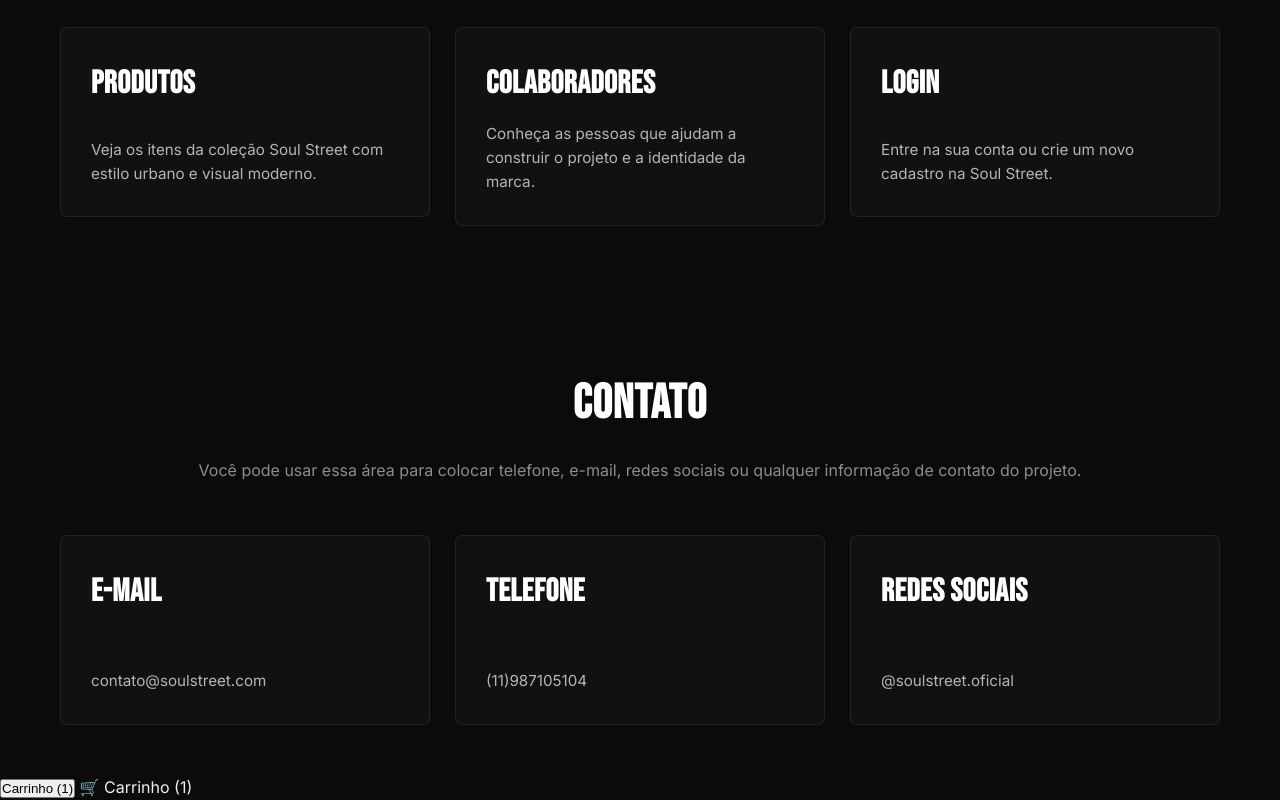
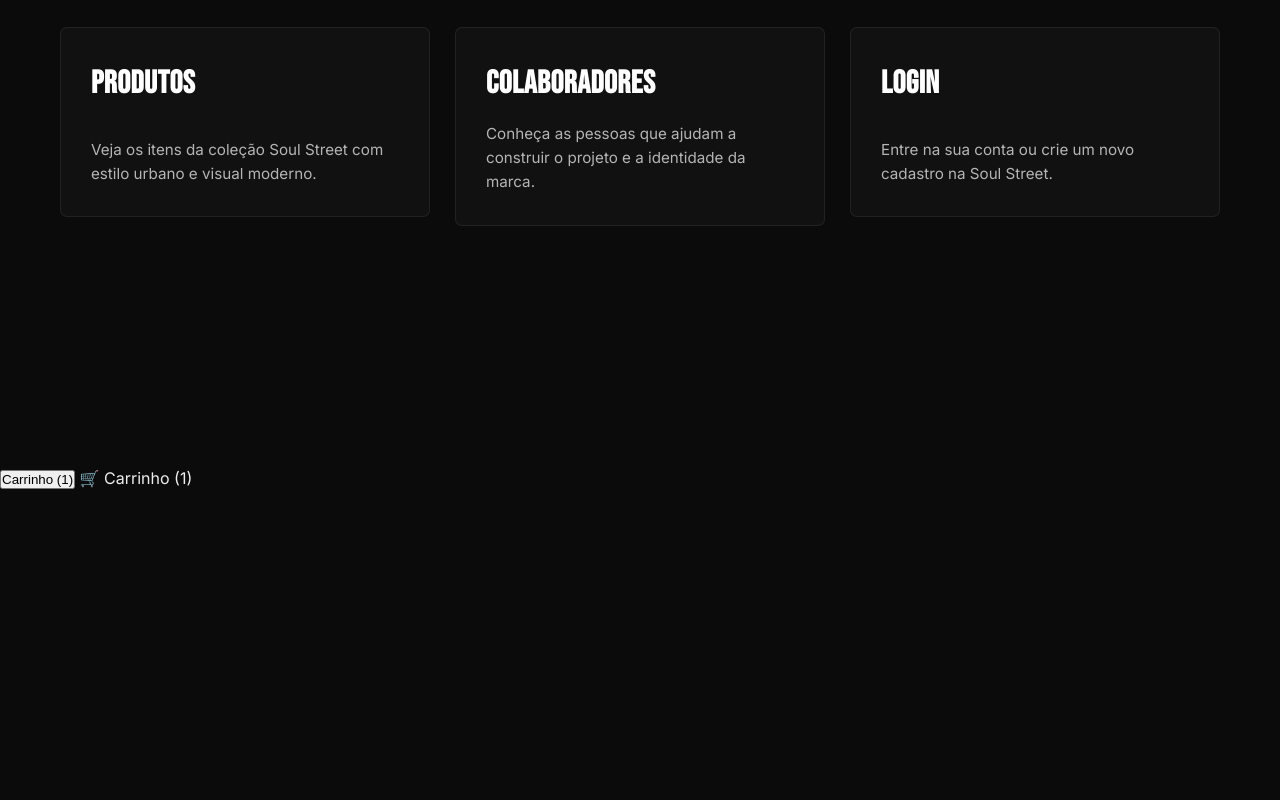
Before and after one commit to Aantonio-tech/TCC-ROUPAS, a plain HTML site: page html/index.html in a window 1280 px wide. Shown: the part 1679-2479 px from the top of the page. After the commit the page ends 2170 px from the top, so only its background shows below. Drawn offline with Linux system fonts and the light colour scheme.

```diff
--- a/html/index.html
+++ b/html/index.html
@@ -225,34 +225,7 @@
         <section class="modules" id="contatos">
 
             <div class="section-head">
-                <h2>Contato</h2>
 
-                <p>
-                    Você pode usar essa área para colocar telefone, e-mail,
-                    redes sociais ou qualquer informação de contato do projeto.
-                </p>
-            </div>
-
-            <div class="dashboard">
-
-                <a href="contatos.html">
-                    <article class="panel">
-                        <h3>E-mail</h3>
-                        <p>contato@soulstreet.com</p>
-                    </article>
-                </a>
-
-                <article class="panel">
-                    <h3>Telefone</h3>
-                    <p>(11)987105104</p>
-                </article>
-
-                <a href="contatos.html">
-                    <article class="panel">
-                        <h3>Redes sociais</h3>
-                        <p>@soulstreet.oficial</p>
-                    </article>
-                </a>
 
             </div>
         </section>
```
